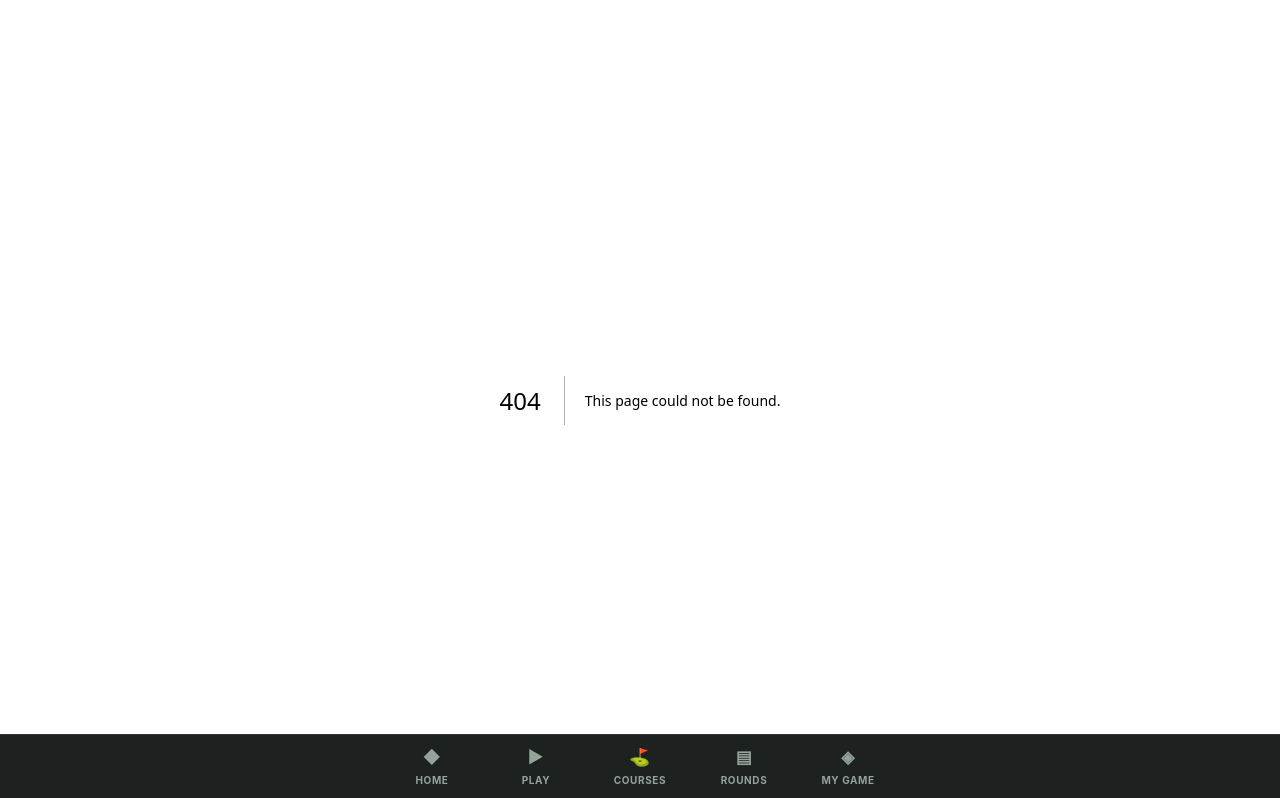
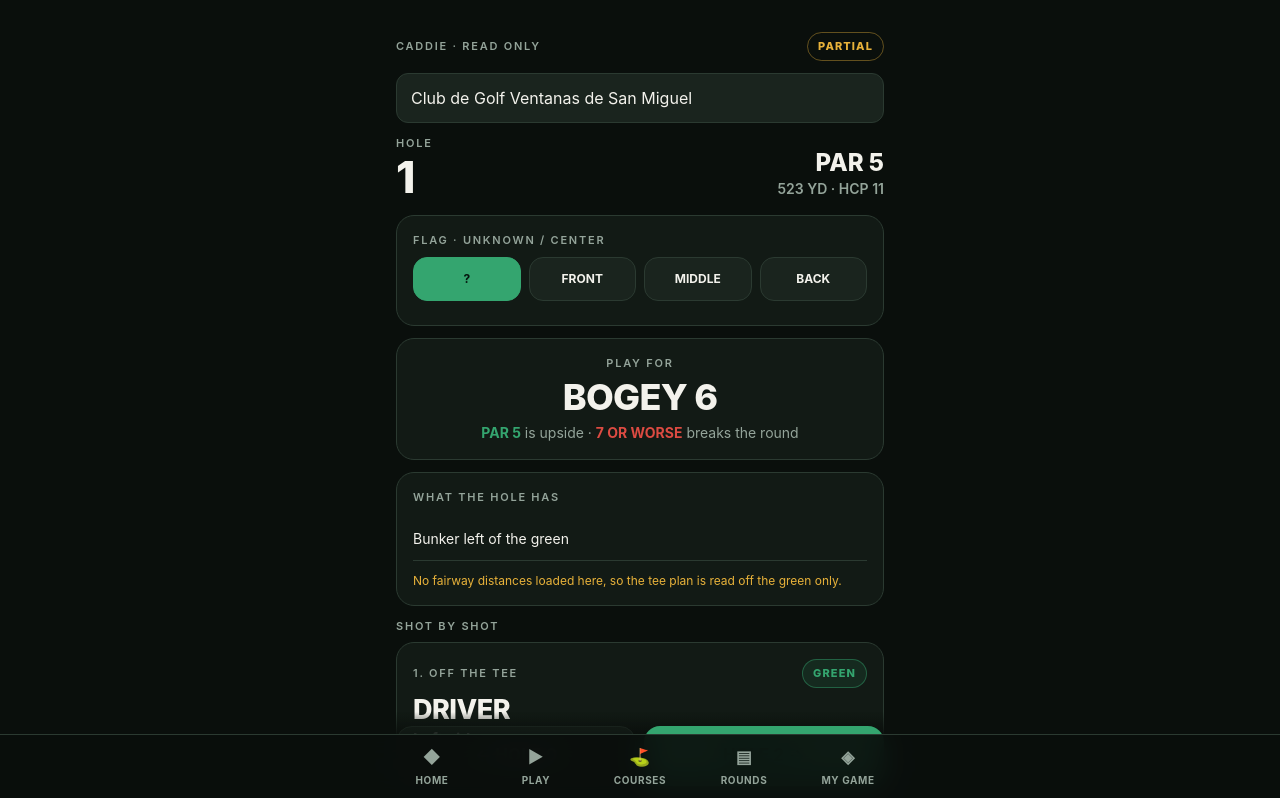
Before and after one commit to arturo-markerev/five-decisions, a Next.js app: page /caddie in a window 1280 px wide. Before the commit this address had no page. Shown: the top 798 px of the page. Built offline with nearby package versions, Linux system fonts and the light colour scheme.

Commit message:
Pantalla del modo CADDIE

```diff
--- /dev/null
+++ b/app/caddie/page.tsx
@@ -0,0 +1,254 @@
+"use client";
+
+import { useEffect, useMemo, useState } from "react";
+import type { Course, FlagPosition, PlayerProfile } from "@/types/golf";
+import { TIGER_FIVE_LABELS } from "@/types/golf";
+import { isPlayable, mergeCourses } from "@/lib/courses";
+import { getProfile, getUserCourses } from "@/lib/storage";
+import { buildCaddieBrief } from "@/lib/caddie-brief";
+import { MockBadge, RiskBadge, Screen } from "@/components/ui";
+import { flagLabel } from "@/components/FlagSelector";
+
+/**
+ * CADDIE — el hoyo entero en un scroll, sin jugar nada.
+ * El score va en TheGrint. Aca solo se lee, en el tee, antes de pegar.
+ */
+
+const FLAG_ROW: FlagPosition[] = ["UNKNOWN", "FRONT_CENTER", "MIDDLE_CENTER", "BACK_CENTER"];
+const FLAG_SIDE: Record<string, FlagPosition[]> = {
+  FRONT_CENTER: ["FRONT_LEFT", "FRONT_CENTER", "FRONT_RIGHT"],
+  MIDDLE_CENTER: ["MIDDLE_LEFT", "MIDDLE_CENTER", "MIDDLE_RIGHT"],
+  BACK_CENTER: ["BACK_LEFT", "BACK_CENTER", "BACK_RIGHT"],
+};
+
+export default function CaddiePage() {
+  const [courses, setCourses] = useState<Course[]>([]);
+  const [profile, setProfile] = useState<PlayerProfile | null>(null);
+  const [courseId, setCourseId] = useState("");
+  const [holeIndex, setHoleIndex] = useState(0);
+  const [flag, setFlag] = useState<FlagPosition>("UNKNOWN");
+
+  useEffect(() => {
+    const list = mergeCourses(getUserCourses()).filter(isPlayable);
+    setCourses(list);
+    setCourseId(list[0]?.id ?? "");
+    setProfile(getProfile());
+  }, []);
+
+  const course = useMemo(() => courses.find((c) => c.id === courseId) ?? null, [courses, courseId]);
+  const hole = course?.holes[holeIndex] ?? null;
+
+  const brief = useMemo(() => {
+    if (!profile || !hole) return null;
+    return buildCaddieBrief({ profile, hole, flagPosition: flag });
+  }, [profile, hole, flag]);
+
+  if (!course || !hole || !brief) {
+    return (
+      <Screen>
+        <header className="pt-10 pb-6">
+          <div className="eyebrow mb-1">Five Decisions</div>
+          <h1 className="headline">Caddie</h1>
+        </header>
+        <p className="muted">Load a course first and the caddie has something to read.</p>
+      </Screen>
+    );
+  }
+
+  const depthKey = flag === "UNKNOWN" ? "MIDDLE_CENTER" : `${flag.split("_")[0]}_CENTER`;
+
+  return (
+    <Screen>
+      <header className="pt-8 pb-4">
+        <div className="flex items-center justify-between mb-3">
+          <div className="eyebrow">Caddie · read only</div>
+          <MockBadge quality={brief.dataQuality} />
+        </div>
+        <select
+          className="text-input mb-3"
+          value={courseId}
+          onChange={(e) => {
+            setCourseId(e.target.value);
+            setHoleIndex(0);
+          }}
+        >
+          {courses.map((c) => (
+            <option key={c.id} value={c.id}>
+              {c.name}
+            </option>
+          ))}
+        </select>
+
+        <div className="flex items-end justify-between">
+          <div>
+            <div className="eyebrow mb-1">Hole</div>
+            <div className="display">{brief.holeNumber}</div>
+          </div>
+          <div className="text-right">
+            <div className="text-2xl font-extrabold">PAR {brief.par}</div>
+            <div className="muted text-sm font-semibold">
+              {brief.yardage} YD · HCP {brief.handicapIndex}
+            </div>
+          </div>
+        </div>
+      </header>
+
+      {/* Bandera: cambia el plan, asi que va arriba y en dos taps */}
+      <section className="card mb-3">
+        <div className="eyebrow mb-2">Flag · {flagLabel(flag)}</div>
+        <div className="grid grid-cols-4 gap-2 mb-2">
+          {FLAG_ROW.map((f) => (
+            <button
+              key={f}
+              className="tap"
+              style={{ minHeight: 44, fontSize: 12 }}
+              data-selected={f === "UNKNOWN" ? flag === "UNKNOWN" : flag.startsWith(f.split("_")[0])}
+              onClick={() => setFlag(f)}
+            >
+              {f === "UNKNOWN" ? "?" : f.split("_")[0]}
+            </button>
+          ))}
+        </div>
+        {flag !== "UNKNOWN" ? (
+          <div className="grid grid-cols-3 gap-2">
+            {(FLAG_SIDE[depthKey] ?? []).map((f) => (
+              <button
+                key={f}
+                className="tap"
+                style={{ minHeight: 44, fontSize: 12 }}
+                data-selected={flag === f}
+                onClick={() => setFlag(f)}
+              >
+                {f.split("_")[1]}
+              </button>
+            ))}
+          </div>
+        ) : null}
+      </section>
+
+      <section className="card mb-3" style={{ textAlign: "center" }}>
+        <div className="eyebrow mb-2">Play for</div>
+        <div className="display" style={{ fontSize: 36 }}>
+          {brief.playFor}
+        </div>
+        <div className="muted text-sm mt-2">
+          <span className="accent font-bold">{brief.upside}</span> is upside ·{" "}
+          <span className="danger font-bold">{brief.breaks}</span> breaks the round
+        </div>
+      </section>
+
+      <section className="card mb-3">
+        <div className="eyebrow mb-3">What the hole has</div>
+        {brief.forcedCarry ? (
+          <div className="card-flat mb-2" style={{ borderLeft: "3px solid var(--danger)" }}>
+            <span className="font-bold danger">Forced carry of {brief.forcedCarry} yd</span>
+          </div>
+        ) : null}
+        {brief.hazards.length === 0 ? (
+          <p className="muted text-sm">Nothing loaded for this hole yet.</p>
+        ) : (
+          brief.hazards.map((h, i) => (
+            <div key={i} className="stat-row">
+              <span className="text-sm">{h.text}</span>
+              {h.costsAStroke ? <span className="badge badge-red">Penalty</span> : null}
+            </div>
+          ))
+        )}
+        {!brief.hasFairwayGeometry ? (
+          <p className="caution text-xs mt-3">
+            No fairway distances loaded here, so the tee plan is read off the green only.
+          </p>
+        ) : null}
+      </section>
+
+      <div className="eyebrow mb-2">Shot by shot</div>
+      {brief.shots.map((s) => (
+        <section className="card mb-3" key={s.number}>
+          <div className="flex items-center justify-between mb-2">
+            <span className="eyebrow">
+              {s.number}. {s.title}
+            </span>
+            <RiskBadge level={s.risk} />
+          </div>
+          <div className="value-xl" style={{ fontSize: 27 }}>
+            {s.club.toUpperCase()}
+          </div>
+          <div className="font-bold mt-1">{s.target}</div>
+          <div className="muted text-sm mt-1">{s.leaves}</div>
+          <div className="grid grid-cols-2 gap-2 mt-3">
+            <div className="card-flat">
+              <div className="eyebrow mb-1">Safe miss</div>
+              <div className="font-bold accent text-sm">{s.safeMiss}</div>
+            </div>
+            <div className="card-flat">
+              <div className="eyebrow mb-1">Avoid</div>
+              <div className="font-bold danger text-sm">{s.avoid}</div>
+            </div>
+          </div>
+          <p className="text-center font-semibold mt-3" style={{ fontSize: 14 }}>
+            “{s.caddieLine}”
+          </p>
+        </section>
+      ))}
+
+      <section className="card mb-3">
+        <div className="eyebrow mb-2">Around the green</div>
+        {brief.greenNotes.map((n, i) => (
+          <p key={i} className="text-sm mb-1">
+            {n}
+          </p>
+        ))}
+      </section>
+
+      <section className="card mb-3" style={{ borderColor: "var(--accent)" }}>
+        <div className="eyebrow mb-2">Decision {brief.rule} · the one that matters here</div>
+        <div className="headline accent" style={{ fontSize: 21 }}>
+          {brief.ruleName}
+        </div>
+        <p className="text-sm mt-2 leading-relaxed">{brief.ruleWhy}</p>
+      </section>
+
+      <section className="card-flat mb-3">
+        <div className="eyebrow mb-1">Tiger Five in play</div>
+        {brief.tigerFive.length > 0 ? (
+          <div className="font-bold caution">
+            {brief.tigerFive.map((k) => TIGER_FIVE_LABELS[k]).join(" · ")}
+          </div>
+        ) : (
+          <div className="font-bold accent">Nothing forced here. Just play the hole.</div>
+        )}
+      </section>
+
+      {brief.strategicNotes ? (
+        <p className="muted text-xs mb-4">{brief.strategicNotes}</p>
+      ) : null}
+
+      <div className="sticky-actions">
+        <div className="grid grid-cols-2 gap-2">
+          <button
+            className="btn btn-secondary"
+            disabled={holeIndex === 0}
+            onClick={() => {
+              setHoleIndex((i) => Math.max(0, i - 1));
+              setFlag("UNKNOWN");
+              window.scrollTo(0, 0);
+            }}
+          >
+            ← HOLE {holeIndex}
+          </button>
+          <button
+            className="btn btn-primary"
+            disabled={holeIndex >= course.holes.length - 1}
+            onClick={() => {
+              setHoleIndex((i) => Math.min(course.holes.length - 1, i + 1));
+              setFlag("UNKNOWN");
+              window.scrollTo(0, 0);
+            }}
+          >
+            HOLE {holeIndex + 2} →
+          </button>
+        </div>
+      </div>
+    </Screen>
+  );
+}
```
